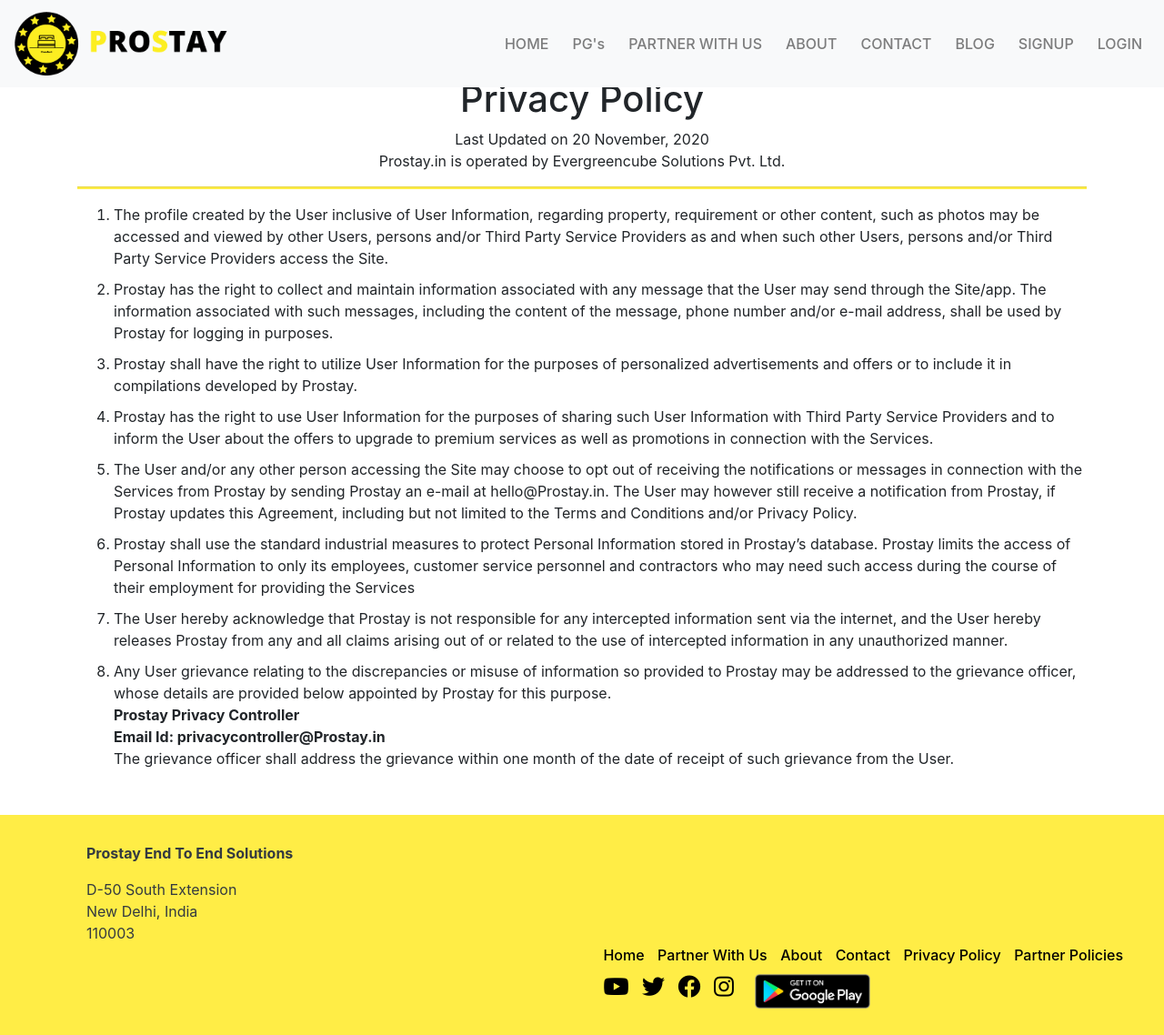
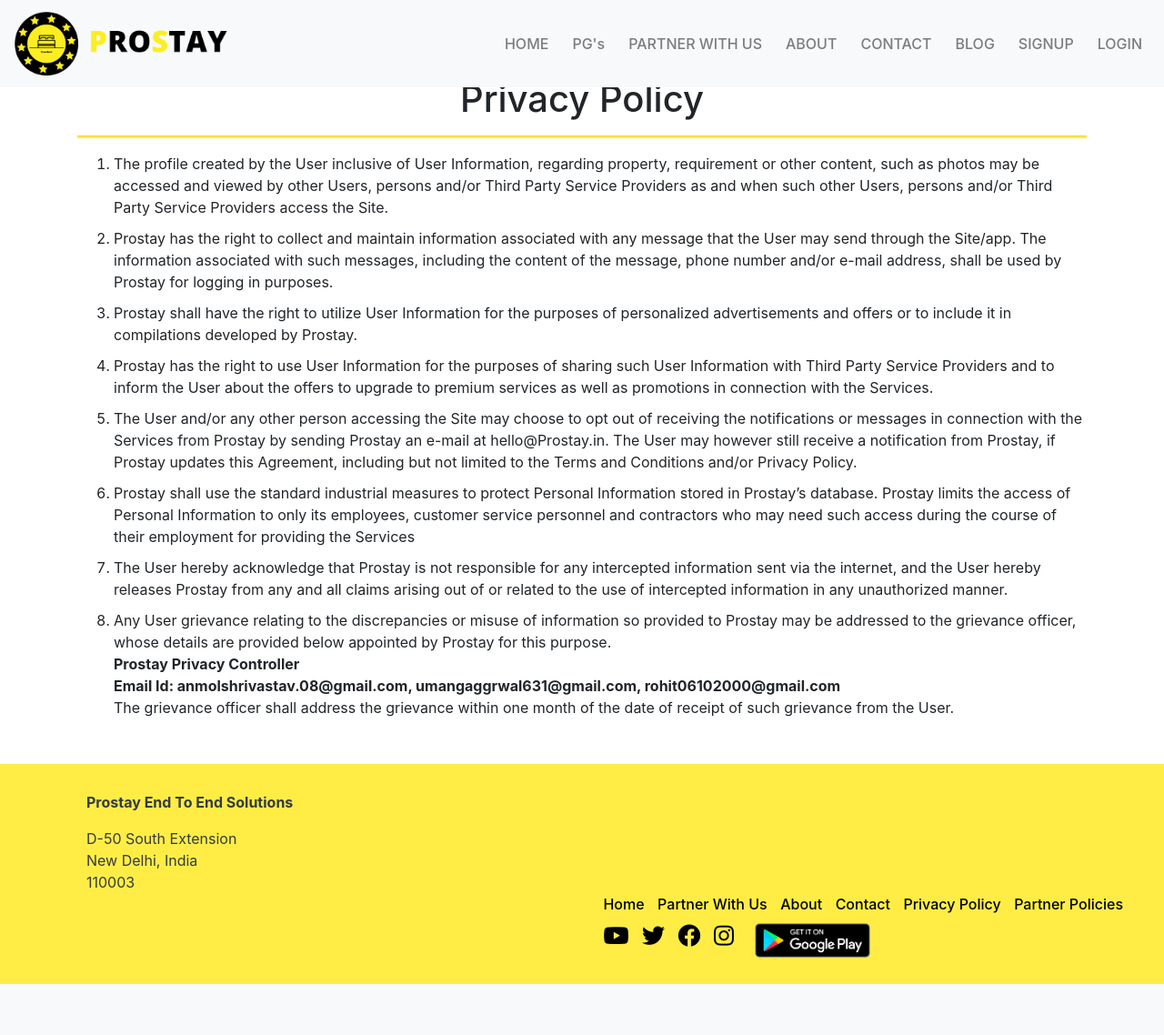
Before and after one commit to anmol-kumar0815/Major-Project-Prostay, a PHP site: page /privacy-policy-prostay.php in a window 1280 px wide. Shown: the whole page at 91% size. After the commit the page ends 1082 px from the top, so only its background shows below. Run offline with PHP 8.4, Linux system fonts and the light colour scheme.

Commit message:
removed prostay email id from privacy policy page

```diff
--- a/privacy-policy-prostay.php
+++ b/privacy-policy-prostay.php
@@ -119,7 +119,6 @@
           </nav>
 		<div class="container" style="margin-top: 85px;">
 		    <h1 class="text-center">Privacy Policy</h1>
-			<p class="text-center bottom-line">Last Updated on 20 November, 2020<br>Prostay.in is operated by Evergreencube Solutions Pvt. Ltd.</p>
             <hr style="height:2px; background-color:#FFED46;padding:0;">
 			<ol>
 			    <li class="list">The profile created by the User inclusive of User Information, regarding property, requirement or other content, such as photos may be accessed and viewed by other Users, persons and/or Third Party Service Providers as and when such other Users, persons and/or Third Party Service Providers access the Site.</li>
@@ -129,7 +128,7 @@
 				<li class="list">The User and/or any other person accessing the Site may choose to opt out of receiving the notifications or messages in connection with the Services from Prostay by sending Prostay an e-mail at hello@Prostay.in. The User may however still receive a notification from Prostay, if Prostay updates this Agreement, including but not limited to the Terms and Conditions and/or Privacy Policy.</li>
 				<li class="list">Prostay shall use the standard industrial measures to protect Personal Information stored in Prostay’s database. Prostay limits the access of Personal Information to only its employees, customer service personnel and contractors who may need such access during the course of their employment for providing the Services</li>
 				<li class="list">The User hereby acknowledge that Prostay is not responsible for any intercepted information sent via the internet, and the User hereby releases Prostay from any and all claims arising out of or related to the use of intercepted information in any unauthorized manner.</li>
-				<li class="list">Any User grievance relating to the discrepancies or misuse of information so provided to Prostay may be addressed to the grievance officer, whose details are provided below appointed by Prostay for this purpose.<br><strong>Prostay Privacy Controller<br>Email Id: privacycontroller@Prostay.in</strong><br>The grievance officer shall address the grievance within one month of the date of receipt of such grievance from the User.</li>
+				<li class="list">Any User grievance relating to the discrepancies or misuse of information so provided to Prostay may be addressed to the grievance officer, whose details are provided below appointed by Prostay for this purpose.<br><strong>Prostay Privacy Controller<br>Email Id: anmolshrivastav.08@gmail.com, umangaggrwal631@gmail.com, rohit06102000@gmail.com</strong><br>The grievance officer shall address the grievance within one month of the date of receipt of such grievance from the User.</li>
 			</ol>
 		</div> <!-- container div -->
 <br>
```
